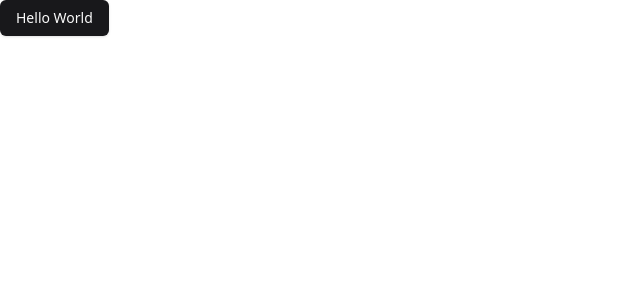
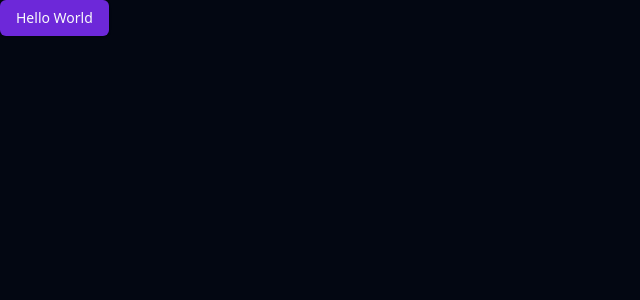
Before and after one commit to carlosmsv/upload.ai, a React (Vite) app: page / in a window 1280 px wide. Shown: the top 300 px of the page, without its empty margins (0-640 px from the left). Built offline with nearby package versions, Linux system fonts and the light colour scheme.

Commit message:
:dark-violet theme

```diff
--- a/src/index.css
+++ b/src/index.css
@@ -2,69 +2,32 @@
 @tailwind components;
 @tailwind utilities;
 
+
 @layer base {
   :root {
-    --background: 0 0% 100%;
-    --foreground: 240 10% 3.9%;
-
-    --card: 0 0% 100%;
-    --card-foreground: 240 10% 3.9%;
-
-    --popover: 0 0% 100%;
-    --popover-foreground: 240 10% 3.9%;
-
-    --primary: 240 5.9% 10%;
-    --primary-foreground: 0 0% 98%;
-
-    --secondary: 240 4.8% 95.9%;
-    --secondary-foreground: 240 5.9% 10%;
-
-    --muted: 240 4.8% 95.9%;
-    --muted-foreground: 240 3.8% 46.1%;
-
-    --accent: 240 4.8% 95.9%;
-    --accent-foreground: 240 5.9% 10%;
-
-    --destructive: 0 84.2% 60.2%;
-    --destructive-foreground: 0 0% 98%;
-
-    --border: 240 5.9% 90%;
-    --input: 240 5.9% 90%;
-    --ring: 240 10% 3.9%;
-
+    --background: 224 71.4% 4.1%;
+    --foreground: 210 20% 98%;
+    --card: 224 71.4% 4.1%;
+    --card-foreground: 210 20% 98%;
+    --popover: 224 71.4% 4.1%;
+    --popover-foreground: 210 20% 98%;
+    --primary: 263.4 70% 50.4%;
+    --primary-foreground: 210 20% 98%;
+    --secondary: 215 27.9% 16.9%;
+    --secondary-foreground: 210 20% 98%;
+    --muted: 215 27.9% 16.9%;
+    --muted-foreground: 217.9 10.6% 64.9%;
+    --accent: 215 27.9% 16.9%;
+    --accent-foreground: 210 20% 98%;
+    --destructive: 0 62.8% 30.6%;
+    --destructive-foreground: 210 20% 98%;
+    --border: 215 27.9% 16.9%;
+    --input: 215 27.9% 16.9%;
+    --ring: 263.4 70% 50.4%;
     --radius: 0.5rem;
   }
+}
 
-  .dark {
-    --background: 240 10% 3.9%;
-    --foreground: 0 0% 98%;
-
-    --card: 240 10% 3.9%;
-    --card-foreground: 0 0% 98%;
-
-    --popover: 240 10% 3.9%;
-    --popover-foreground: 0 0% 98%;
-
-    --primary: 0 0% 98%;
-    --primary-foreground: 240 5.9% 10%;
-
-    --secondary: 240 3.7% 15.9%;
-    --secondary-foreground: 0 0% 98%;
-
-    --muted: 240 3.7% 15.9%;
-    --muted-foreground: 240 5% 64.9%;
-
-    --accent: 240 3.7% 15.9%;
-    --accent-foreground: 0 0% 98%;
-
-    --destructive: 0 62.8% 30.6%;
-    --destructive-foreground: 0 0% 98%;
-
-    --border: 240 3.7% 15.9%;
-    --input: 240 3.7% 15.9%;
-    --ring: 240 4.9% 83.9%;
-  }
-}
 
 @layer base {
   * {
```
